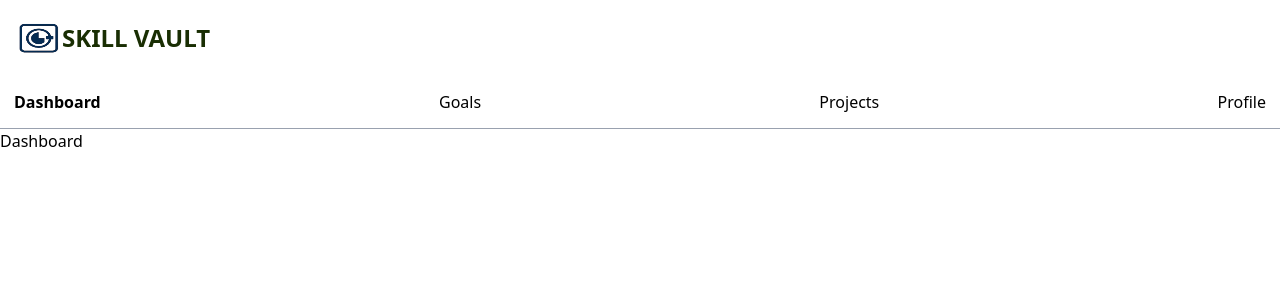
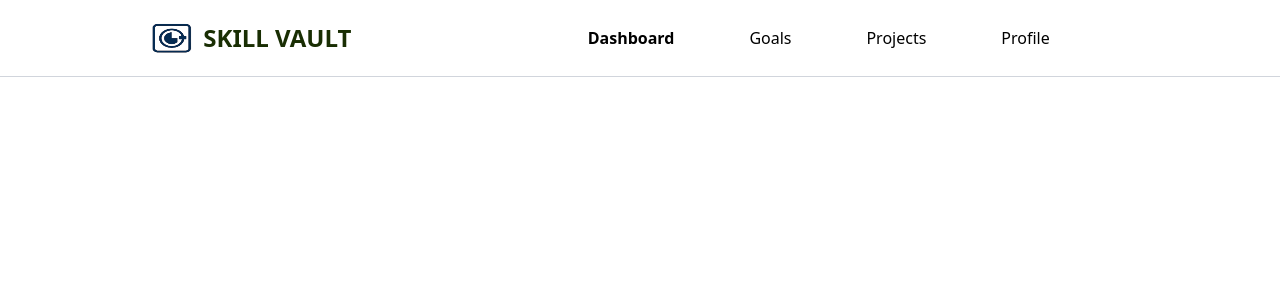
Before and after one commit to Wizzy019/skill-vault, a React (Vite) app: page / in a window 1280 px wide. Shown: the top 300 px of the page. Built offline with nearby package versions, Linux system fonts and the light colour scheme.

Commit message:
Styled the Navbar to be responsive

```diff
--- a/src/components/Navbar.jsx
+++ b/src/components/Navbar.jsx
@@ -6,13 +6,13 @@ import Logo from '../assets/logo.png'
 function Navbar() {
   return (
     <header>
-        <nav className='flex flex-col items-start border-b-1 border-b-gray-400'>
-            <div className='flex items-center justify-center m-2 p-1.5'>
-                <img src={Logo} alt="skillvault-logo" className='size-12'/>
-                <h1 className='font-semibold font-sans text-2xl text-lime-950 '>SKILL VAULT</h1>
+        <nav className='flex flex-col items-start border-b-1 border-b-gray-300 md:flex-row md:items-center md:justify-evenly'>
+            <div className='flex items-center justify-start mx-0 m-2 p-1.5 md:justify-center'>
+                <img src={Logo} alt="skillvault-logo" className='size-12 mr-2'/>
+                <h1 className='font-semibold font-sans text-2xl text-lime-950'>SKILL VAULT</h1>
             </div>
-            <div className='w-full p-1.5'>
-                <ul className='w-full flex flex-1 items-center justify-between p-2 '>
+            <div className='w-full p-1.5 md:w-1/2 md:justify-self-center'>
+                <ul className='w-full flex flex-1 items-center justify-between p-2 md:flex-2 md:justify-evenly'>
                     <li><NavLink to="/" className={({ isActive }) => isActive? 'nav-link active': 'nav-link'}>Dashboard</NavLink></li>
                     <li><NavLink to="/goals">Goals</NavLink></li>
                     <li><NavLink to="/projects">Projects</NavLink></li>
--- a/src/pages/Dashboard.jsx
+++ b/src/pages/Dashboard.jsx
@@ -3,7 +3,7 @@ import React from 'react'
 function Dashboard() {
   return (
     <div>
-      Dashboard
+
     </div>
   )
 }
```
